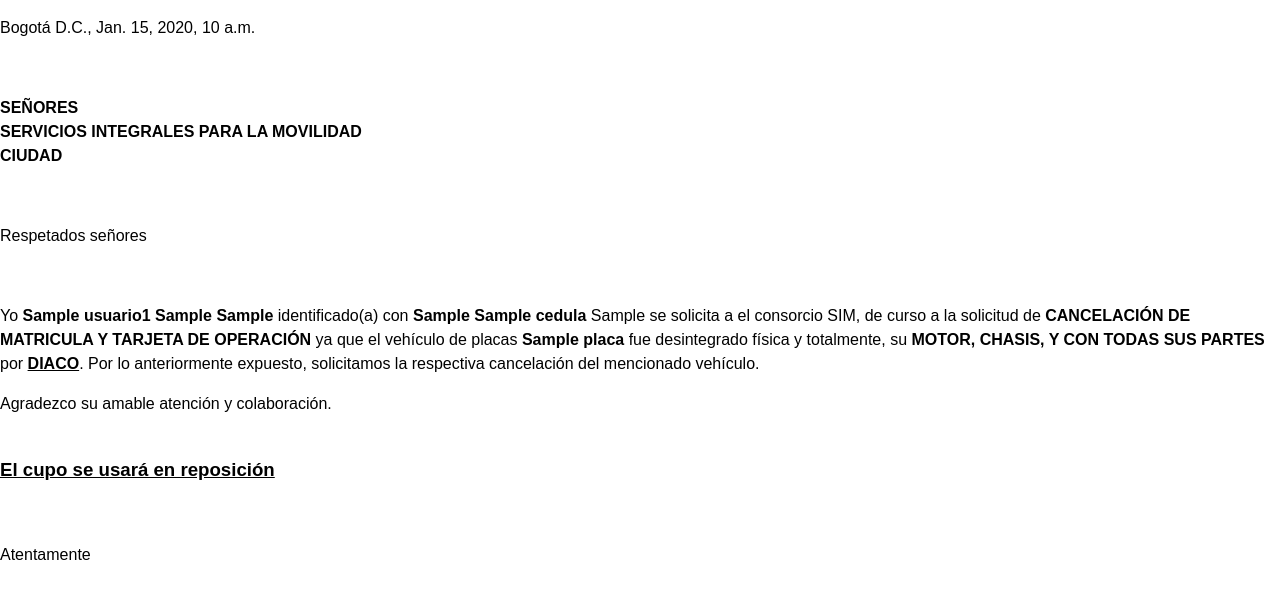
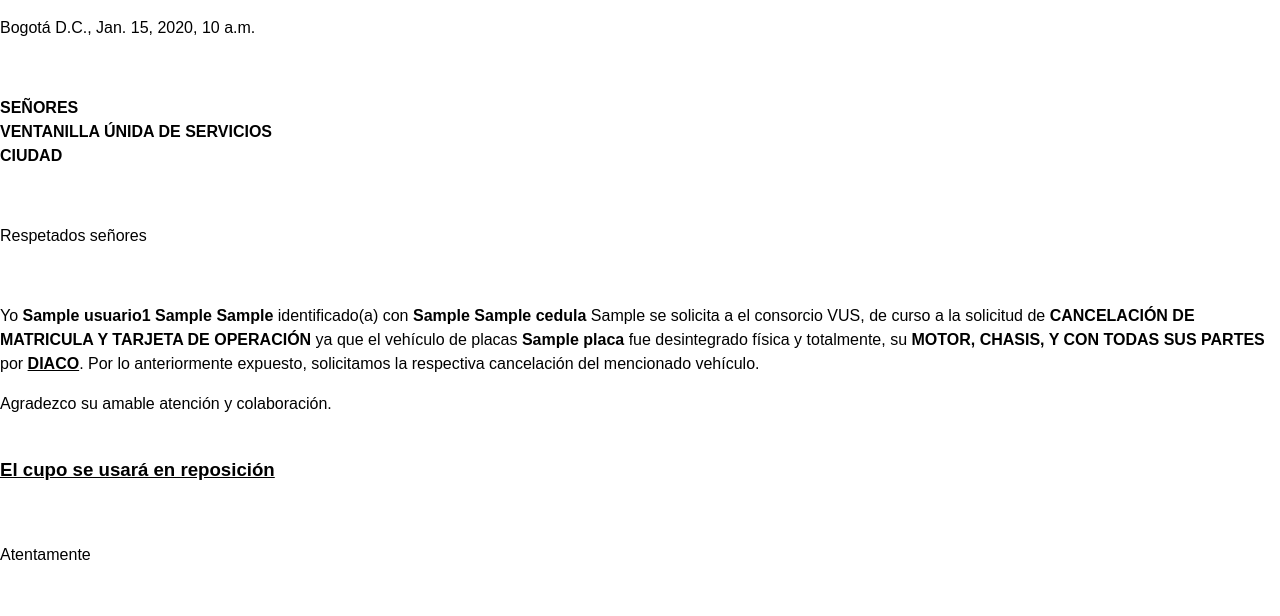
Before and after one commit to Jhoansk/Lavadero, a Django app: template contratos/templates/vehiculos/contratos/cmatricula.html in a window 1280 px wide. Shown: the top 616 px of the page. Run offline with Django 5.2, Linux system fonts and the light colour scheme; the template is opened without the code that fills it: most values are stand-ins (such as "Sample title", 1, 10 or a date in 2020); parts of the project's set-up code (start-up, migrations or seed data) failed here and were passed over.

Commit message:
Se cambio el SIM a VUS y la muestra de los en mora

```diff
--- a/contratos/templates/vehiculos/contratos/cmatricula.html
+++ b/contratos/templates/vehiculos/contratos/cmatricula.html
@@ -55,7 +55,7 @@
       <div class="header">
         <p>Bogotá D.C., {{ fecha_hoy }}</p>
         <br />
-        <p><strong>SEÑORES<br />SERVICIOS INTEGRALES PARA LA MOVILIDAD<br />CIUDAD</strong></p>
+        <p><strong>SEÑORES<br />VENTANILLA ÚNIDA DE SERVICIOS<br />CIUDAD</strong></p>
       </div>
       <br />
       <div class="main">
@@ -68,7 +68,7 @@
                 y <strong>{{ usuario3.nombre }} {{ usuario3.p_apellido }} {{ usuario3.s_apellido }}</strong> identificado(a) con
                 <strong>{{ usuario3.tipo_doc }} {{ usuario3.cedula }}</strong> {{ usuario3.ciudad_exp }}
             {% endif %}
-          se solicita a el consorcio SIM,
+          se solicita a el consorcio VUS,
           de curso a la solicitud de <strong>CANCELACIÓN DE MATRICULA Y TARJETA DE OPERACIÓN</strong> ya
           que el vehículo de placas <strong>{{ vehiculo.placa }}</strong> fue desintegrado física y totalmente, su
           <strong>MOTOR, CHASIS, Y CON TODAS SUS PARTES</strong> por <strong><u>DIACO</u></strong>.
```
Also changed, not shown: creditos/views.py (+22 -19 lines).
